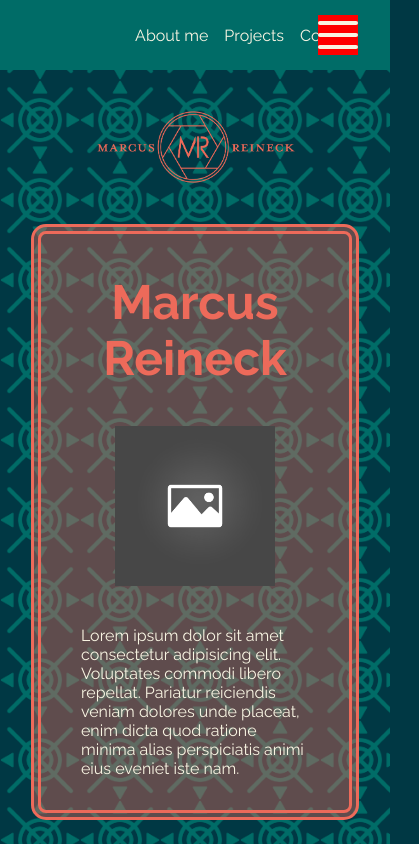
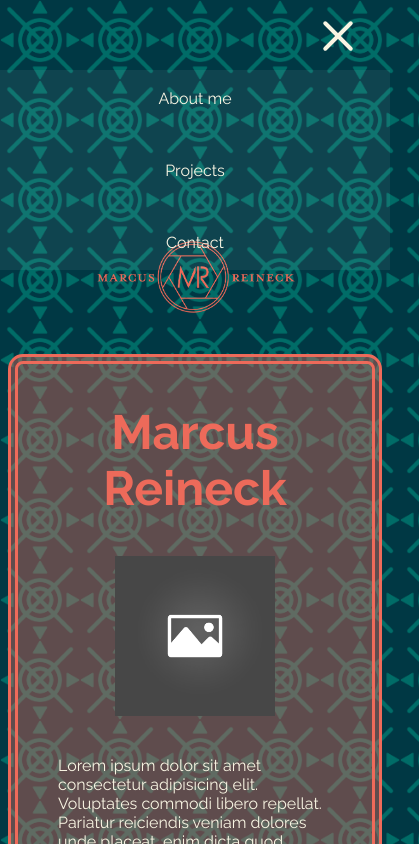
Before and after one commit to MarcusRei/portfolio, a website built with Parcel: page src/index.html in a window 390 px wide. Both pictures are taken after a click on the element 338 px from the left and 35 px from the top of the page. Shown: the top 844 px of the page, 419 px wide, since content can reach past the window. Built offline with nearby package versions, Linux system fonts and the light colour scheme.

Commit message:
fixade hamburger-meny, la till dynamik kring projekt

```diff
--- a/src/js/main.js
+++ b/src/js/main.js
@@ -1,11 +1,26 @@
 const hamburger = document.querySelector(".hamburger");
 const navMenu = document.querySelector(".nav-menu");
-console.log(hamburger);
+const hamburgerLines = document.querySelector(".hamburger-symbol");
+const navItems = document.querySelectorAll(".nav-item");
 
 hamburger.addEventListener("click", expand);
 
 function expand() {
-  hamburger.classList.toggle("active");
+  /* hamburger.classList.toggle("active"); */
   navMenu.classList.toggle("active");
-  console.log("active");
+  hamburgerLines.classList.toggle("active");
+
+  //QuerySelectorAll lägger alla element i en lista
+  for (let i = 0; i < 3; i++) {
+    navItems[i].classList.toggle("active");
+  }
 }
+
+const projectItem = document.querySelector(".project-item");
+console.log(projectItem);
+
+projectItem.addEventListener("click", enterProject);
+
+function enterProject() {
+  alert("Nu är du inne i det här projektet!");
+}
--- a/src/sass/_footer.scss
+++ b/src/sass/_footer.scss
@@ -1,4 +1,5 @@
 @use "variables" as var;
+@use "mixins" as mix;
 
 footer {
     background-color: var.$color-secondary-light;
@@ -26,14 +27,21 @@ footer {
 
     .social-container {
         display: flex;
+        flex-direction: column;
         justify-content: center;
-        align-items: center;
+        align-items: flex-start;
         gap: 3em;
         padding: 0;
         margin: 0;
 
+        @include mix.desktop {
+            flex-direction: row;
+
+          }
+
         .social-item {
             margin: 0;
+            list-style: none;
         }
 
         .social-item a {
--- a/src/sass/_header.scss
+++ b/src/sass/_header.scss
@@ -3,40 +3,13 @@
 
 header {
     display: flex;
+    position: relative;
     flex-direction: column;
     justify-content: center;
     align-items: center;
     margin: 0;
     box-sizing: border-box;
-
-    .logo-container {
-        display: flex;
-        justify-content: center;
-        align-items: center;
-    }
-
-    .logo {
-        width: 70%;
-        animation: fade-in 3s;
-    }
-
-    @keyframes fade-in {
-        0% {
-          opacity: 0;
-          rotate: -5deg;
-          scale: 80%;
-        }
-
-        100% {
-          opacity: 1;
-          rotate: 0deg;
-          scale: 100%;
-        }
-    }
-
-}
-
-
+  }
 
 /* nav {
     display: flex;
--- /dev/null
+++ b/src/sass/_logo.scss
@@ -0,0 +1,25 @@
+
+.logo-container {
+    display: flex;
+    justify-content: center;
+    align-items: center;
+}
+
+.logo {
+    width: 70%;
+    animation: fade-in 3s;
+}
+
+@keyframes fade-in {
+    0% {
+      opacity: 0;
+      rotate: -5deg;
+      scale: 80%;
+    }
+
+    100% {
+      opacity: 1;
+      rotate: 0deg;
+      scale: 100%;
+    }
+}
--- a/src/sass/_navigation.scss
+++ b/src/sass/_navigation.scss
@@ -2,7 +2,7 @@
 @use "mixins" as mix;
 
 .navbar {
-  background-color: var.$color-secondary-light;
+  //background-color: rgba(255, 255, 255, 0.059);
   min-height: 70px;
   display: flex;
   justify-content: flex-end;
@@ -11,28 +11,58 @@
   padding: 0;
   margin: 0;
   position: relative;
-}
 
   .nav-menu {
+    position: absolute;
     display: none;
     justify-content: center;
     gap: 1em;
     padding: 0;
     margin: 0;
-  margin-right: 2em;
+
 
     @include mix.desktop {
       display: flex;
+      margin-right: 3em;
+      padding: 2em;
     }
   }
 
   .nav-menu.active {
     display: flex;
+    flex-direction: column;
+    justify-content: center;
+    align-items: center;
+    top: 4.4em;
+    background-color: var.$color-hover;
+    width: 100%;
+    margin-right: 0;
+    position: relative;
+
+  }
 }
 
 .nav-item {
   list-style: none;
   height: 100%;
+  overflow: hidden;
+
+  @include mix.desktop {
+    padding: 2em;
+  }
+}
+
+.nav-item:hover {
+  background-color: var.$color-hover;
+}
+
+.nav-item.active {
+    height: 2.5em;
+    padding: 0.5em;
+    transition: height 400ms cubic-bezier(0.23, 1, 0.32, 1);
+    display: flex;
+    justify-content: center;
+    align-items: center;
 }
 
 .nav-link {
@@ -41,9 +71,6 @@
   transition: 0.7s ease;
 }
 
-.nav-link:hover {
-  background-color: var.$color-secondary-dark;
-}
 
 .hamburger {
   display: flex;
@@ -52,6 +79,7 @@
   position: absolute;
   width: 40px;
   height: 40px;
+  top: 1em;
   right: 2em;
   transition: 0.3s;
 
@@ -60,10 +88,7 @@
   }
 }
 
-.hamburger.active {
-  background-color: red;
-}
-
+//mitten-streck
 .hamburger-symbol {
   background-color: var.$color-text-light;
   width: 40px;
@@ -71,8 +96,14 @@
   display: flex;
   position: relative;
   border-radius: 5px;
+  transition: transform 600ms cubic-bezier(0.23, 1, 0.32, 1);
 }
 
+.hamburger-symbol.active {
+    background: transparent;
+}
+
+//övre och undre streck
 .hamburger-symbol::before,
 .hamburger-symbol::after {
   background-color: var.$color-text-light;
@@ -82,12 +113,23 @@
   display: flex;
   position: absolute;
   border-radius: 5px;
+  transition: transform 600ms cubic-bezier(0.23, 1, 0.32, 1);
 }
 
 .hamburger-symbol::before {
   top: 12px;
 }
 
+.hamburger-symbol.active::before {
+    transform: rotate(45deg);
+    top: 0;
+}
+
 .hamburger-symbol::after {
     bottom: 12px;
   }
+
+.hamburger-symbol.active::after {
+    transform: rotate(-45deg);
+    bottom: 0;
+}
--- a/src/sass/_projects.scss
+++ b/src/sass/_projects.scss
@@ -7,8 +7,16 @@
     background-color: var.$color-secondary-light-opaque;
     border-radius: 15px;
 
-    .project-img {
-    width: 20em;
+    .project-item {
+        padding: 2em;
+
+        .project-img {
+            width: 20em;
+            }
     }
 
+    .project-item:hover {
+        background-color: var.$color-hover;
+
+    }
 }
--- a/src/sass/_reset.scss
+++ b/src/sass/_reset.scss
@@ -12,12 +12,12 @@ body {
     color: var.$color-text-light;
     font-family: "Raleway", sans-serif;
     margin: 0;
+    padding: 0;
     display: flex;
     flex-direction: column;
     align-items: center;
     justify-content: center;
-    width: 100vw;
-    padding: 0;
+    //width: 100vw;
     overflow-x: hidden;
 }
 
--- a/src/sass/_variables.scss
+++ b/src/sass/_variables.scss
@@ -10,3 +10,5 @@ $color-secondary-light-opaque: rgba(0, 161, 153, 0.5);
 $color-text: #1f0812;
 
 $color-text-light: #f9f5e3;
+
+$color-hover: rgba(255, 255, 255, 0.059);
--- a/src/sass/main.scss
+++ b/src/sass/main.scss
@@ -1,5 +1,6 @@
 @use "reset";
 @use "header";
+@use "logo";
 @use "hero";
 @use "about";
 @use "projects";
```
Also changed, not shown: src/index.html (+2 -0 lines). Lines whose indentation alone changed are shown as unchanged.
